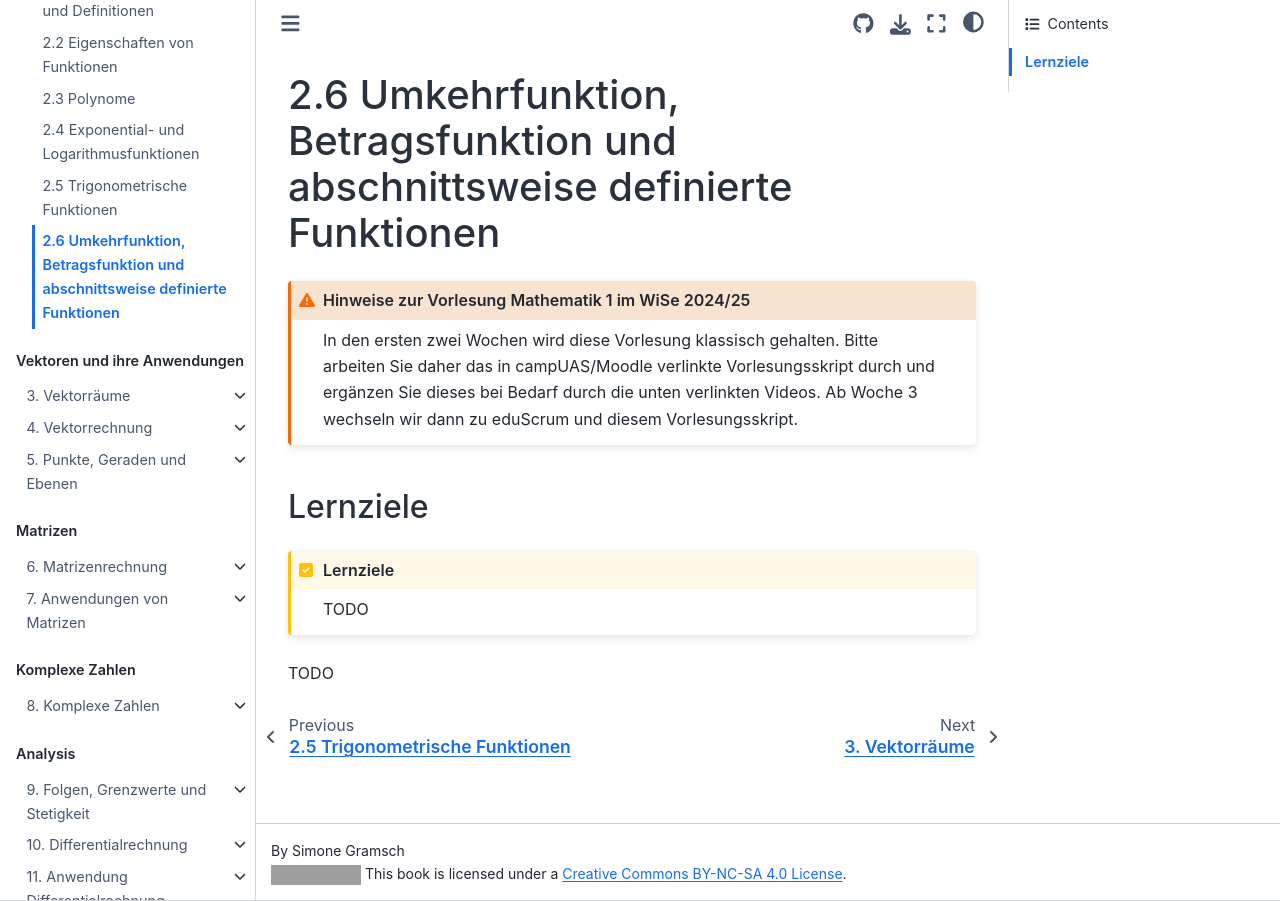
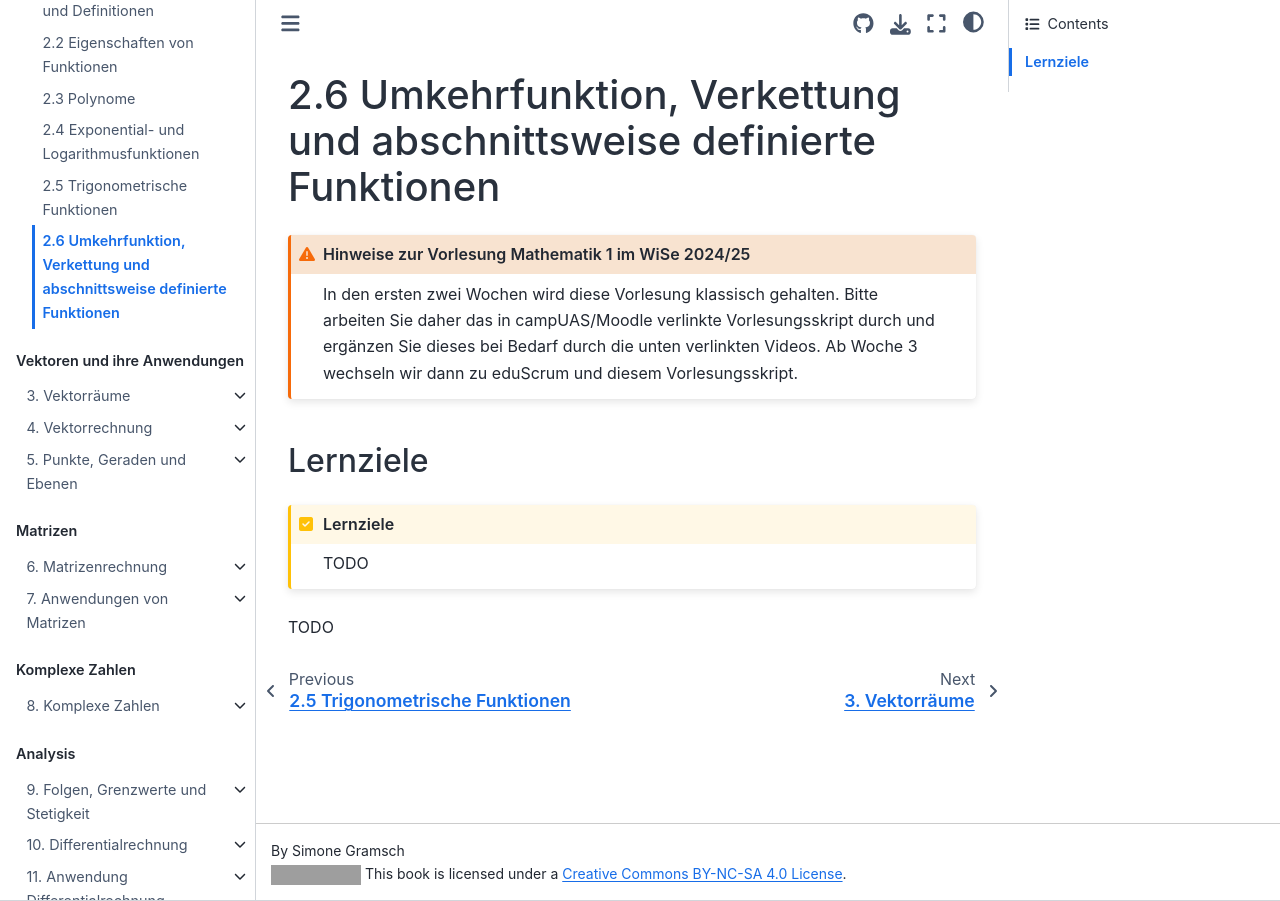
Before and after one commit to s-linden/mathematik-1, a Jupyter Book: the page built from doc/chapter02/chap02_sec06.md, in a window 1280 px wide. Built offline with Jupyter Book 1.0.4 settings and Sphinx 7.4.7 and the Sphinx Book theme 1.1.4, drawn with Linux system fonts in a browser that asks for light colours; comment, search, counter and statistics services are not loaded; grey boxes are pictures that could not be loaded.

Commit message:
added Verkettung

````diff
--- a/doc/chapter02/chap02_sec06.md
+++ b/doc/chapter02/chap02_sec06.md
@@ -1,4 +1,4 @@
-# 2.6 Umkehrfunktion, Betragsfunktion und abschnittsweise definierte Funktionen
+# 2.6 Umkehrfunktion, Verkettung und abschnittsweise definierte Funktionen
 
 ```{admonition} Hinweise zur Vorlesung Mathematik 1 im WiSe 2024/25
 :class: warning
````
Also changed, not shown: doc/chapter02/chap02_sec02.md (+1 -1 lines).
